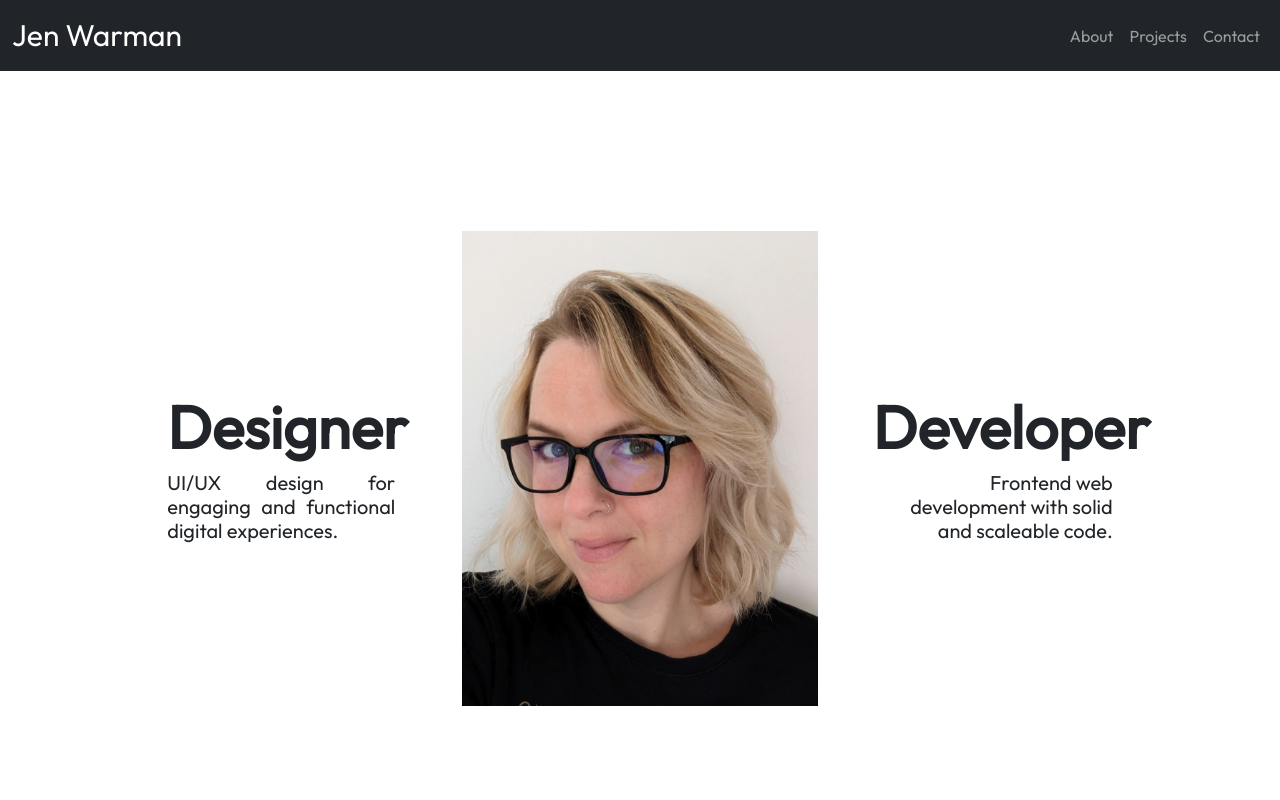
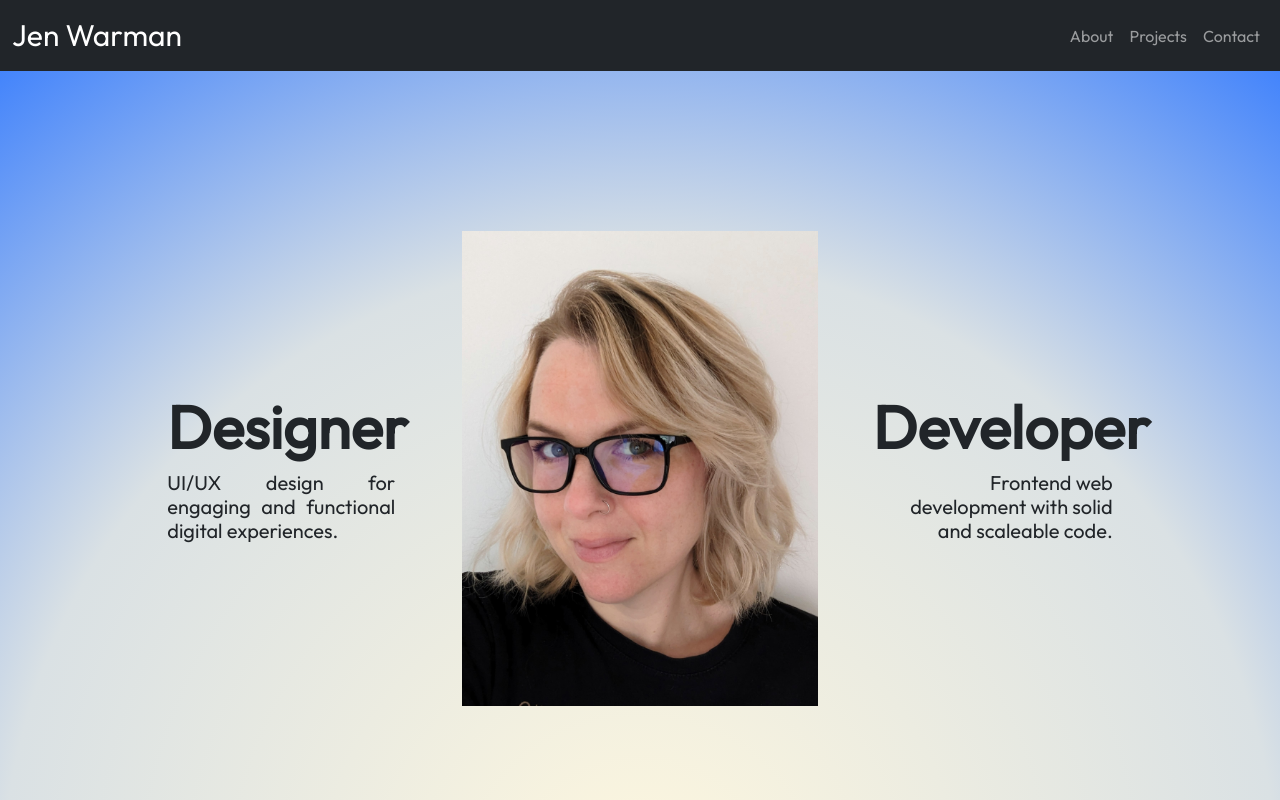
Before and after one commit to JenWarman/portfolio, a React (Vite) app: page / in a window 1280 px wide. Shown: the top 800 px of the page. Built offline with nearby package versions, Linux system fonts and the light colour scheme.

Commit message:
background css

```diff
--- a/package.json
+++ b/package.json
@@ -12,6 +12,7 @@
   "dependencies": {
     "@fontsource/outfit": "^5.1.0",
     "@fontsource/roboto": "^5.1.0",
+    "@react-spring/web": "^9.7.5",
     "animate.css": "^4.1.1",
     "bootstrap": "^5.3.3",
     "mdb-react-ui-kit": "^9.0.0",
--- a/src/App.jsx
+++ b/src/App.jsx
@@ -17,8 +17,8 @@ function App() {
 
   return (
     <div className={styles.App}>
-      {/* <div className='diagonal-box'></div>
-      <div className="content"> */}
+      {/* <div className='diagonal-box'></div>  */}
+       <div className="content">
       <Header/>
         <Routes>
           <Route path='/' element={<><HeroBar /><RecentProjects/></>}></Route>
@@ -28,7 +28,7 @@ function App() {
         </Routes>
       <Footer />
     </div>
-    // </div>
+    </div>
   )
 }
 
--- a/src/components/DeveloperProjects.jsx
+++ b/src/components/DeveloperProjects.jsx
@@ -4,8 +4,6 @@ import { Link } from "react-router-dom";
 function DeveloperProjects() {
     return (
         <>
-        <div className='bottom-diagonal-box'></div>
-        <div className="content">
         <Container className="design-projects">
         <Row>
             <Col>
@@ -54,7 +52,6 @@ function DeveloperProjects() {
         </Col>
       </Row>
       </Container>
-        </div>
         </>
     )
 }
--- a/src/index.css
+++ b/src/index.css
@@ -8,6 +8,8 @@
 .content {
   position: relative;
   z-index: 100;
+  background: rgb(254,247,222);
+background: radial-gradient(circle, rgba(254,247,222,1) 0%, rgba(218,225,228,1) 58%, rgba(46,119,255,1) 100%);
 }
 .hero-row.row {
   justify-content: center;
```
Also changed, not shown: 1 other file (tests, documents, lock files or other folders).
